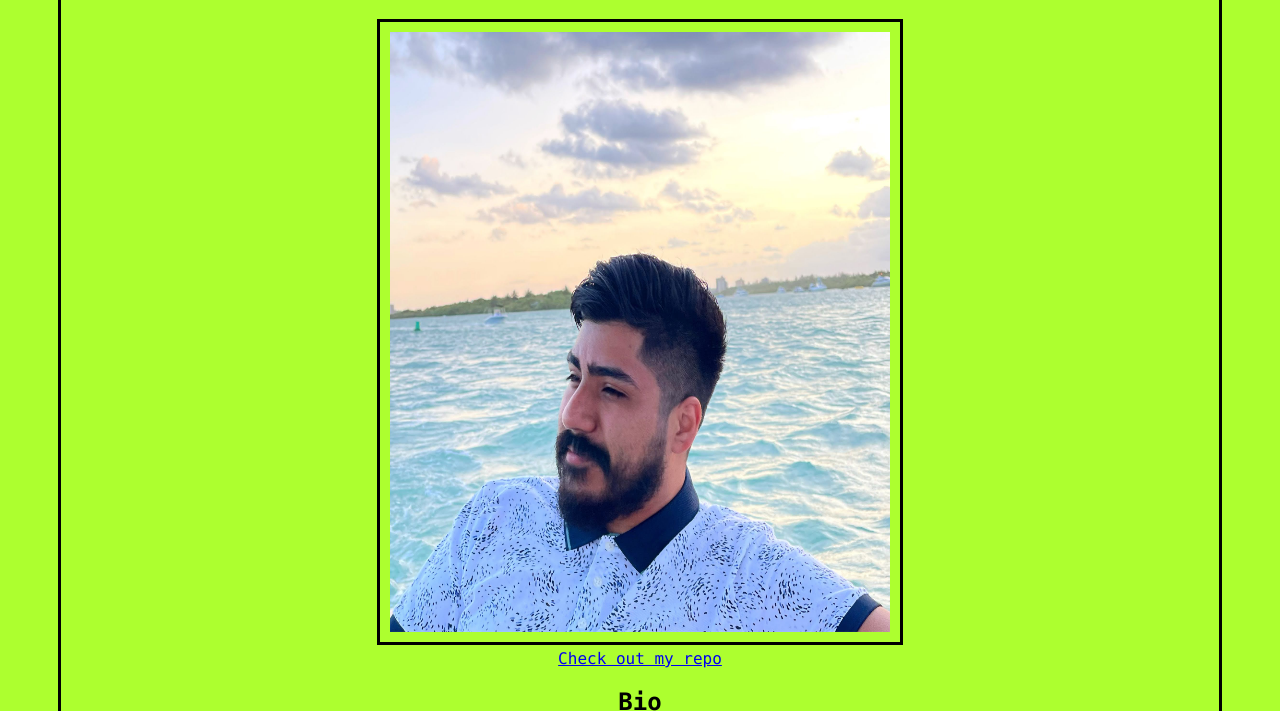
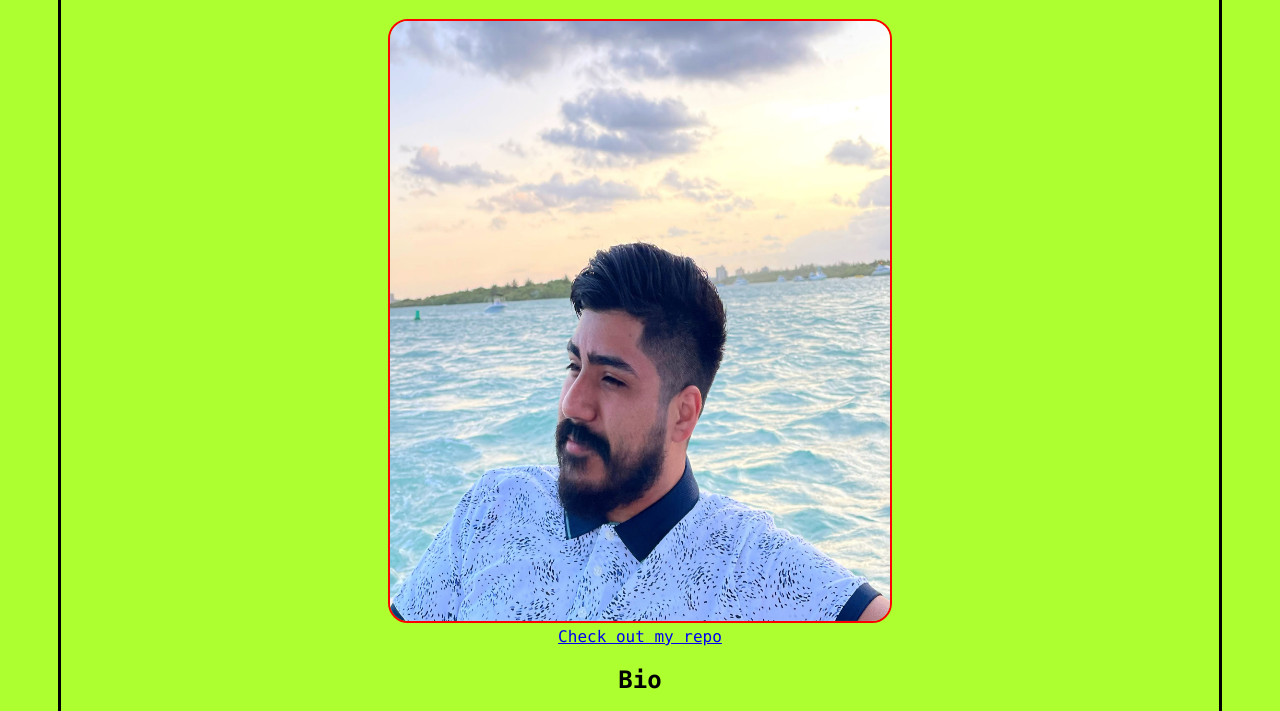
Before and after one commit to gresendi/MyBio, a plain HTML site: page index.html in a window 1280 px wide. Shown: the part 83-794 px from the top of the page. Drawn offline with Linux system fonts and the light colour scheme.

Commit message:
updated css

```diff
--- a/index.html
+++ b/index.html
@@ -15,13 +15,18 @@
   padding: 10px;
   font-family: "Lucida Console", "Courier New", monospace;
 }
+  #roundedImage{
+     border: 2px solid red;
+     border-radius: 20px;
+     padding:0%;
+   }
 
 </style>
 </head>
 <body style="background-color: greenyellow;">
 <div class="center">
 <h1 >Gilberto Resendiz</h1>
-<img class = "border center" src= "Gilberto.jpg" alt = "Man on boat" style = "width:500px;height:600px;">
+<img  id = "roundedImage" class = "border center" src= "Gilberto.jpg" alt = "Man on boat" style = "width:500px;height:600px;">
 <br>
 <a href= "https://github.com/gresendi/MyBio">Check out my repo</a>
 <h2 class = "blue">Bio</h2>
```
